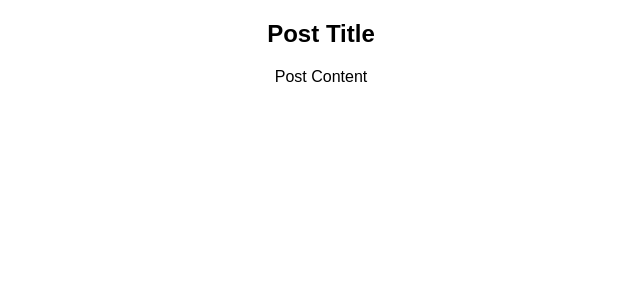
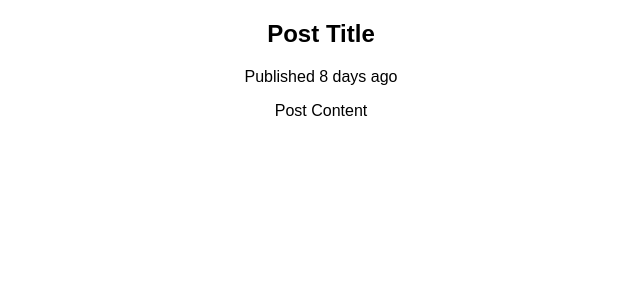
Before and after one commit to Shelob9/typescript-basics-for-wordpress, a React (Create React App) app: page / in a window 1280 px wide. Shown: the top 300 px of the page, without its empty margins (319-959 px from the left). Built offline with nearby package versions, Linux system fonts and the light colour scheme.

Commit message:
Add more props and inline docs

```diff
--- a/package.json
+++ b/package.json
@@ -5,6 +5,7 @@
   "keywords": [],
   "main": "src/index.tsx",
   "dependencies": {
+    "moment": "2.24.0",
     "react": "16.8.4",
     "react-dom": "16.8.4",
     "react-scripts": "2.1.3"
--- a/src/index.tsx
+++ b/src/index.tsx
@@ -1,26 +1,53 @@
-import * as React from 'react';
+import React, { useState } from 'react';
 import { render } from 'react-dom';
-
+import moment from 'moment';
 import './styles.css';
 
-interface PostContent {
+/**
+ * Interface for post title, content and excerpt
+ */
+interface ContentObject {
+	//This property is always present
 	rendered: string;
+	//This property is only present in some contexts
+	raw?: string;
 }
 
-interface PostTitle {
-	rendered: string;
-}
+/**
+ * Interface for describing post title
+ */
+interface PostTitle extends ContentObject {}
+/**
+ * Interface for describing post content
+ */
+interface PostContent extends ContentObject {}
+/**
+ * Interface for describing post content
+ */
+interface PostExcerpt extends ContentObject {}
 
+/**
+ * Interface descrinbing a WordPress post
+ */
 interface Post {
 	title: PostTitle;
 	content: PostContent;
+	excerpt: PostExcerpt;
+	date: string;
+	id: Number;
 }
 
+/**
+ * Display A Blog Post
+ *
+ * @param props
+ */
 const BlogPost = (props: { post: Post }) => {
 	const { post } = props;
 	return (
-		<article>
+		<article id={`post-${post.id}`}>
 			<h1>{post.title.rendered}</h1>
+			<p>Published {moment(post.date).fromNow()}</p>
 			<p>{post.content.rendered}</p>
 		</article>
 	);
@@ -28,12 +55,17 @@ const BlogPost = (props: { post: Post }) => {
 
 function App() {
 	const post: Post = {
+		id: 42,
 		title: {
 			rendered: 'Post Title'
 		},
 		content: {
 			rendered: 'Post Content'
-		}
+		},
+		excerpt: {
+			rendered: 'Post Excerpt'
+		},
+		date: '2019-03-19T06:53:51'
 	};
 	return (
 		<div className="App">
```
